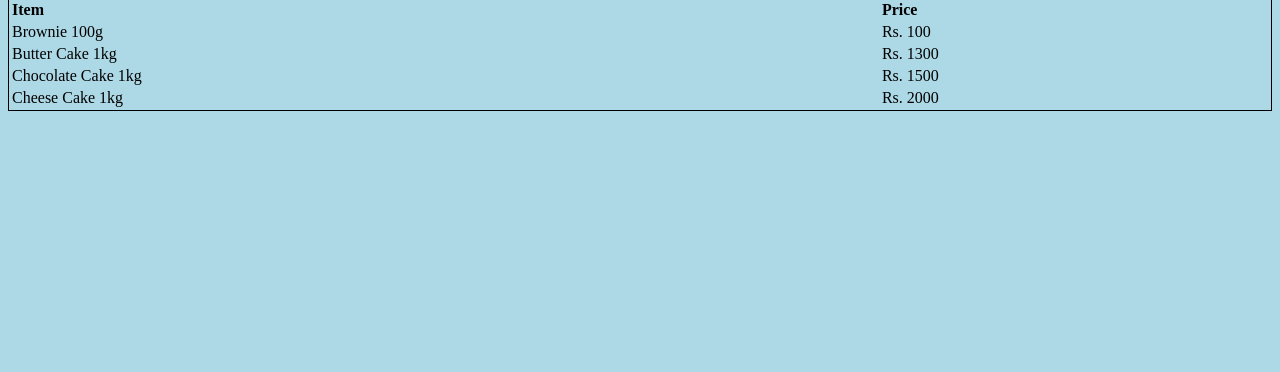
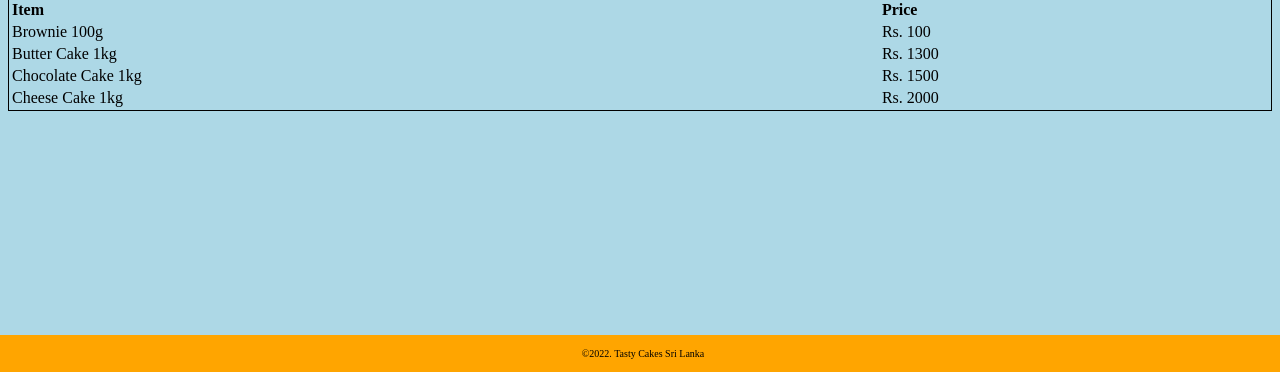
Before and after one commit to Madhawa97/open-learning-uom, a plain HTML site: page Web_development_1/guided-project-1/index.html in a window 1280 px wide. Shown: the part 428-800 px from the top of the page. Drawn offline with Linux system fonts and the light colour scheme; a script that the page names is missing.

Commit message:
Add footer section

```diff
--- a/Web_development_1/guided-project-1/index.html
+++ b/Web_development_1/guided-project-1/index.html
@@ -43,6 +43,9 @@
 
     </table>
 
+    <footer>
+        <p>&copy;2022. Tasty Cakes Sri Lanka</p>
+    </footer>
     <script src="index.js"></script>
 </body>
 </html>
--- a/Web_development_1/guided-project-1/styles.css
+++ b/Web_development_1/guided-project-1/styles.css
@@ -29,3 +29,16 @@ p span {
     border: 1px solid black;
     text-align: left;
 }
+
+footer {
+    text-align: center;
+    font-family: 'Times New Roman', Times, serif;
+    font-size: 10px;
+    padding: 3px;
+    background-color: orange;
+    color: black;
+    position: fixed;
+    bottom: 0;
+    width: 100%;
+    left: 0;
+}
```
